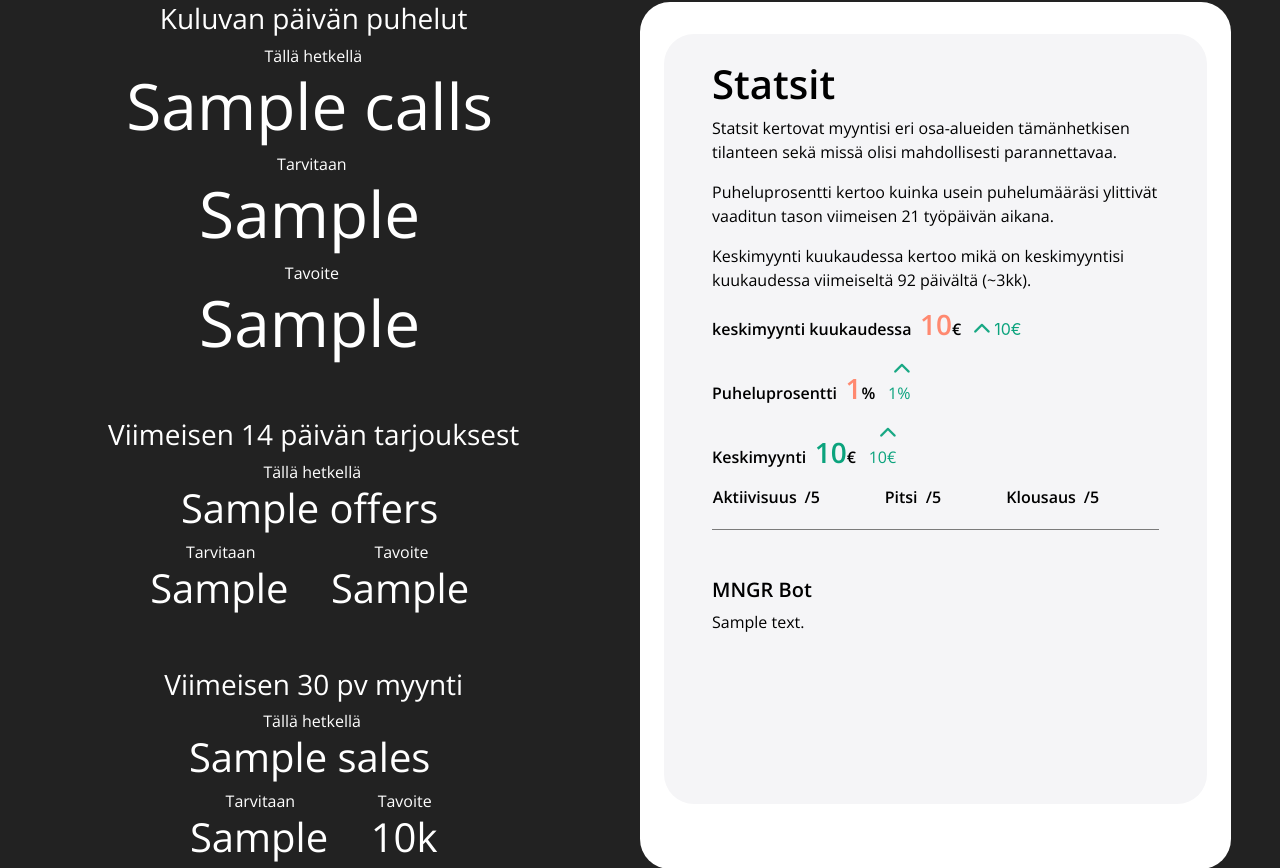
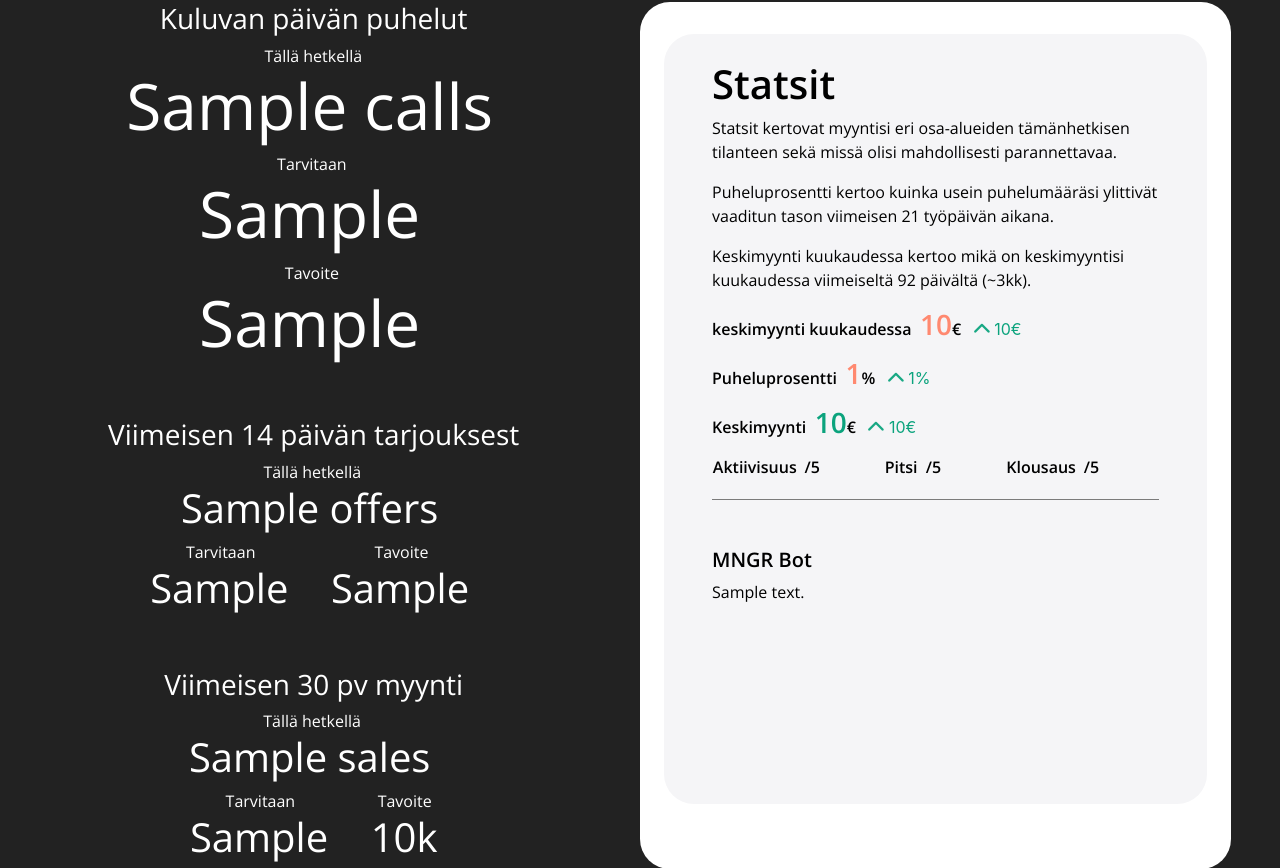
Before and after one commit to Valtterisyv/salesMNGR, a Flask app: template salesmngr/templates/account_full.html in a window 1280 px wide. Shown: the part 101-969 px from the top of the page. Run offline with Flask 3, Linux system fonts and the light colour scheme; tables that the repository leaves empty hold one stand-in row (values such as "Sample post"); the template is opened without the code that fills it: values that come from a table or form of the project are taken from there, most other values are stand-ins (such as "Sample title", 1, 10 or a date in 2020); some libraries are stand-ins or nearby versions.

Commit message:
front icons up/down layout commit

```diff
--- a/salesmngr/templates/account_full.html
+++ b/salesmngr/templates/account_full.html
@@ -199,7 +199,7 @@
                                                     <span class="green-text">{{ three_avg_change_front }}€</span>
                                                     {% elif three_avg_change_front < 0 %}
                                                     <i class="red-text fa-solid fa-chevron-down fa-beat-fade"></i>
-                                                    <p class="red-text">{{ three_avg_change_front }}€</p>
+                                                    <span class="red-text">{{ three_avg_change_front }}€</span>
                                                     {% endif %}
                                                 </div>
                                             </li>
@@ -224,10 +224,10 @@
                                                 <div class="col text-right pr-0 pl-0">
                                                     {% if good_percent_change_front > 0 %}
                                                     <i class="green-text fa-solid fa-chevron-up fa-beat-fade"></i>
-                                                    <p class="green-text">{{ good_percent_change_front }}%</p>
+                                                    <span class="green-text">{{ good_percent_change_front }}%</span>
                                                     {% elif good_percent_change_front < 0 %}
                                                     <i class="red-text fa-solid fa-chevron-down fa-beat-fade"></i>
-                                                    <p class="red-text">{{ good_percent_change_front }}%</p>
+                                                    <span class="red-text">{{ good_percent_change_front }}%</span>
                                                     {% endif %}
                                                 </div>
                                             </li>
@@ -246,10 +246,10 @@
                                                 <div class="col text-right pr-0 pl-0">
                                                     {% if avg_change_front > 0 %}
                                                     <i class="green-text fa-solid fa-chevron-up fa-beat-fade"></i>
-                                                    <p class="green-text">{{ avg_change_front }}€</p>
+                                                    <span class="green-text">{{ avg_change_front }}€</span>
                                                     {% elif avg_change_front < 0 %}
                                                     <i class="red-text fa-solid fa-chevron-down fa-beat-fade"></i>
-                                                    <p class="red-text">{{ avg_change_front }}€</p>
+                                                    <span class="red-text">{{ avg_change_front }}€</span>
                                                     {% endif %}
                                                 </div>
                                             </li>
```
